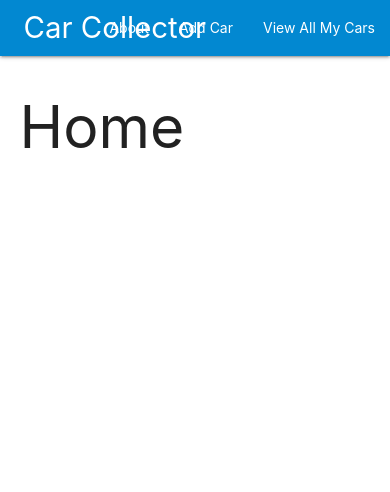
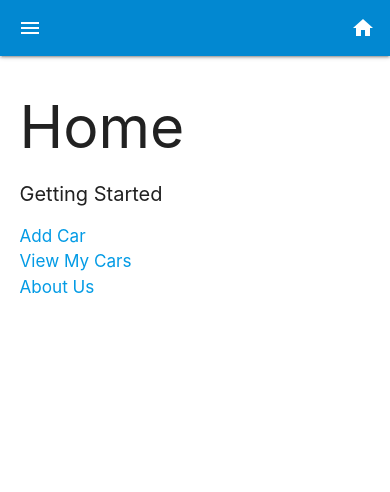
Before and after one commit to jcoop32/carcollector, a Django app: page / in a window 390 px wide. Shown: the top 492 px of the page. Run offline with Django 4.2, Linux system fonts and the light colour scheme.

Commit message:
responsive for mobile, hamburger menu

```diff
--- a/main_app/templates/base.html
+++ b/main_app/templates/base.html
@@ -14,27 +14,31 @@
       rel="stylesheet"
       href="https://cdnjs.cloudflare.com/ajax/libs/materialize/1.0.0/css/materialize.min.css"
     />
+    <script src="https://code.jquery.com/jquery-3.7.0.min.js"></script>
     <link rel="stylesheet" href="{% static 'css/style.css' %}" />
   </head>
   <body>
     <header class="navbar-fixed">
-      <nav>
+      <nav class="sidenav-trigger">
         <div class="nav-wrapper light-blue darken-2">
-          <ul>
-            <li>
-              <a href="{% url 'home' %}" class="left brand-logo"
-                >&nbsp;&nbsp;Car Collector</a
-              >
-            </li>
-          </ul>
-          <ul class="right">
+          <a href="{% url 'home' %}" class="left brand-logo hide-on-med-and-down">&nbsp;&nbsp;Car Collector</a>
+          <a href="#" data-target="mobile" class="sidenav-trigger"><i class="material-icons">menu</i></a>
+          <ul class="right hide-on-med-and-down">
             <li><a href="{% url 'about' %}">About</a></li>
             <li><a href="{% url 'car_create' %}">Add Car</a></li>
             <li><a href="{% url 'cars' %}">View All My Cars</a></li>
           </ul>
+          <ul class="right show-on-medium-and-down hide-on-med-and-up">
+            <a href="{% url 'home' %}"><i class="material-icons">home</i></a>
+          </ul>
         </div>
       </nav>
     </header>
+    <ul class="sidenav" id="mobile">
+      <li><a href="{% url 'about' %}">About</a></li>
+      <li><a href="{% url 'car_create' %}">Add Car</a></li>
+      <li><a href="{% url 'cars' %}">View All My Cars</a></li>
+    </ul>
     <main class="container">{% block content %} {% endblock %}</main>
     <footer class="page-footer light-blue">
       <div class="right">
@@ -42,5 +46,11 @@
       </div>
     </footer>
     <script src="https://cdnjs.cloudflare.com/ajax/libs/materialize/1.0.0/js/materialize.min.js"></script>
+    <script>
+        $(document).ready(() => {
+          $('.sidenav').sidenav();
+        });
+    </script>
+
   </body>
 </html>
--- a/main_app/templates/cars/cars_list.html
+++ b/main_app/templates/cars/cars_list.html
@@ -2,7 +2,7 @@
 <h1>My Cars</h1>
 {% for car in cars %}
 <div class="card flow-text">
-  <a href="{% url 'details' car.id %}"
+  <a href="{% url 'details' car.id %}" class="black-text"
     ><div class="card-content">
       <span class="card-title">{{ car.make }} {{ car.model }}</span>
       <p>Year: {{ car.year }}</p>
--- a/main_app/templates/home.html
+++ b/main_app/templates/home.html
@@ -1,4 +1,9 @@
-{% extends 'base.html' %}
-{% block content %}
-    <h1>Home</h1>
+{% extends 'base.html' %} {% block content %}
+<h1>Home</h1>
+<h4>Getting Started</h4>
+<ul class="flow-text">
+  <li><a href="{% url 'car_create' %}">Add Car</a></li>
+  <li><a href="{% url 'cars' %}">View My Cars</a></li>
+  <li><a href="{% url 'about' %}">About Us</a></li>
+</ul>
 {% endblock %}
```
